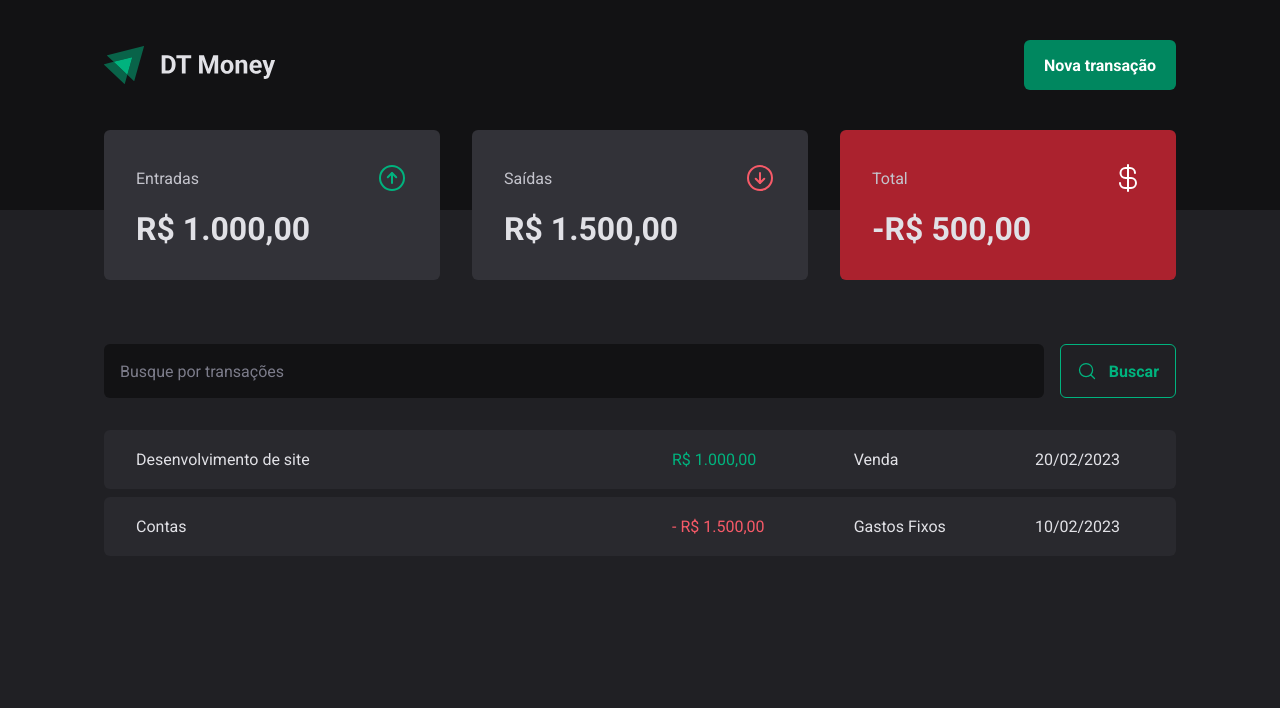
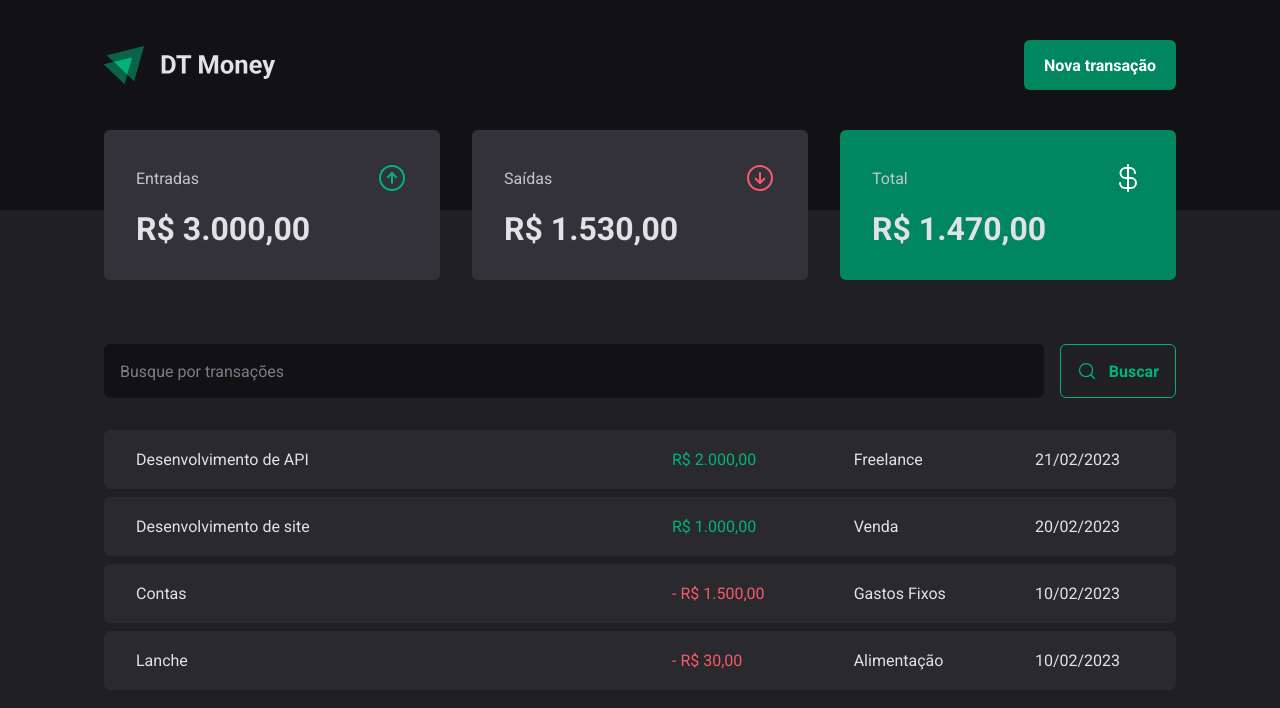
Before and after one commit to joao-hideki/DT_MONEY, a React (Vite) app: page / in a window 1280 px wide. Shown: the top 708 px of the page. Built offline with nearby package versions, Linux system fonts and the light colour scheme; data requests are answered from the project's data file.

Commit message:
implementando a funcionalidade de criar novas transações

```diff
--- a/server.json
+++ b/server.json
@@ -15,6 +15,22 @@
       "category": "Gastos Fixos",
       "value": 1500,
       "createdAt": "2023-02-10T18:34:50.777Z"
+    },
+    {
+      "category": "Alimentação",
+      "description": "Lanche",
+      "type": "outcome",
+      "value": 30,
+      "id": 3,
+      "createdAt": "2023-02-10T18:34:50.777Z"
+    },
+    {
+      "category": "Freelance",
+      "description": "Desenvolvimento de API",
+      "type": "income",
+      "value": 2000,
+      "createdAt": "2023-02-21T03:20:29.011Z",
+      "id": 4
     }
   ]
 }
--- a/src/components/NewTransactionModal/index.tsx
+++ b/src/components/NewTransactionModal/index.tsx
@@ -4,6 +4,9 @@ import { Controller, useForm } from 'react-hook-form'
 import * as zod from 'zod'
 import {zodResolver} from '@hookform/resolvers/zod'
 import { CloseButton, Content, Overlay, TransactionType, TransactionTypeButton } from './styles'
+import { api } from '../../lib/axios'
+import { TransactionsContext } from '../../contexts/TransactionsContext'
+import { useContext } from 'react'
 
 const newTransactionFormSchema = zod.object({
   description: zod.string(),
@@ -15,17 +18,31 @@ const newTransactionFormSchema = zod.object({
 type NewTransactionsFormInputs = zod.infer<typeof newTransactionFormSchema>
 
 export function NewTransactionModal() {
+  const {createTransaction} = useContext(TransactionsContext)
+
   const {
     register,
     handleSubmit,
+    reset,
     formState: {isSubmitting},
     control
   } = useForm<NewTransactionsFormInputs>({
     resolver: zodResolver(newTransactionFormSchema)
   })
 
-  function handleCreateNewTransaction(data: NewTransactionsFormInputs) {
-    console.log(data)
+  async function handleCreateNewTransaction({
+    category,
+    description,
+    type,
+    value,
+  }: NewTransactionsFormInputs) {
+    createTransaction({
+      category,
+      description,
+      type,
+      value
+    })
+    reset()
   }
 
   return(
--- a/src/contexts/TransactionsContext.tsx
+++ b/src/contexts/TransactionsContext.tsx
@@ -13,10 +13,18 @@ interface Transaction {
 interface TransactionsContextType {
   transactions: Transaction[];
   fetchTransactions: (query?: string) => Promise<void>;
+  createTransaction: (data: CreateTransactionInput) => Promise<void>
 }
 
 interface TransactionsProviderProps {
   children: ReactNode;
+}
+
+interface CreateTransactionInput {
+  description: string;
+  value: number;
+  category: string;
+  type: 'income' | 'outcome'
 }
 
 export const TransactionsContext = createContext({} as TransactionsContextType);
@@ -25,10 +33,29 @@ export const TransactionsContext = createContext({} as TransactionsContextType);
 export function TransactionsProvider({children}: TransactionsProviderProps) {
   const [transactions, setTransactions] = useState<Transaction[]>([])
 
+  async function createTransaction({
+    category,
+    description,
+    type,
+    value
+  }: CreateTransactionInput) {
+    const response = await api.post('/transactions', {
+      category,
+      description,
+      type,
+      value,
+      createdAt: new Date()
+    })
+
+    setTransactions(prevState => [response.data, ...prevState])
+  }
+
   async function fetchTransactions(query?: string) {
     const response = await api.get('/transactions', {
       params: {
-        q: query
+        _sort: 'createdAt',
+        _order: 'desc',
+        q: query,
       }
     })
     setTransactions(response.data)
@@ -41,7 +68,8 @@ export function TransactionsProvider({children}: TransactionsProviderProps) {
   return(
     <TransactionsContext.Provider value={{
       transactions,
-      fetchTransactions
+      fetchTransactions,
+      createTransaction
     }}>
       {children}
     </TransactionsContext.Provider>
```
